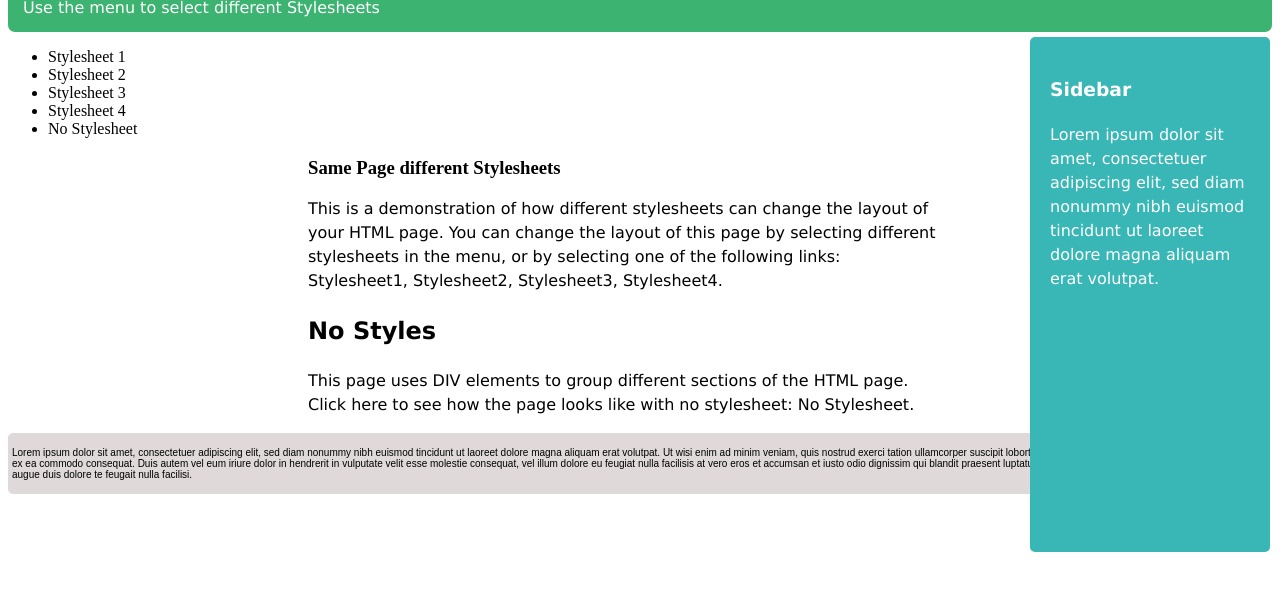
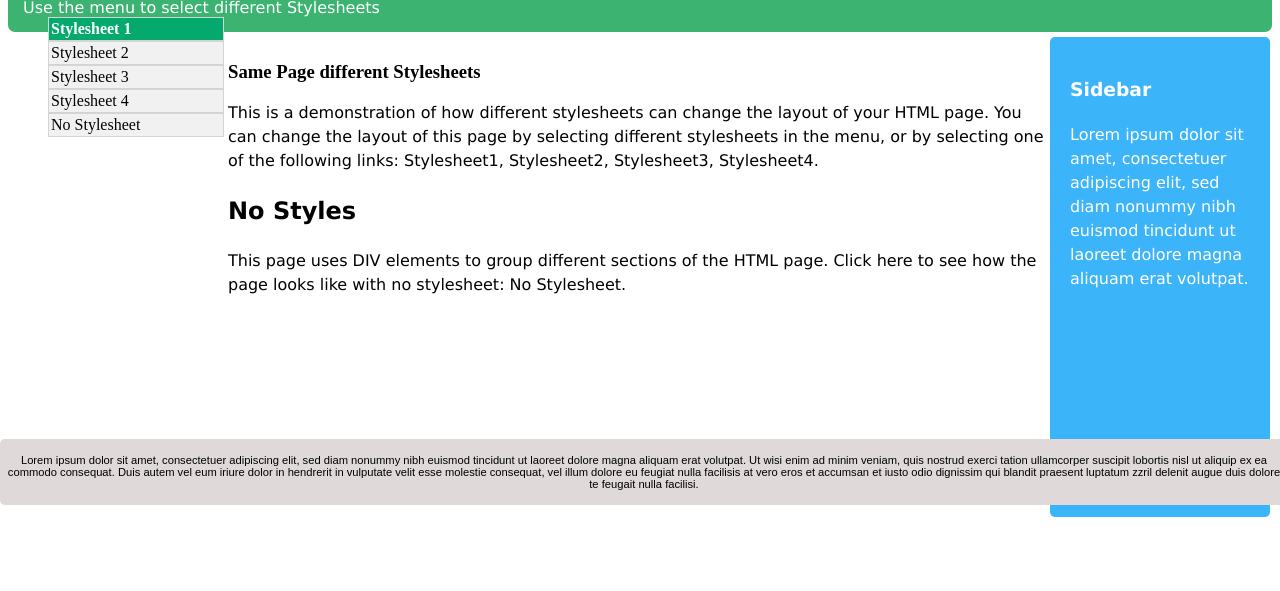
Before and after one commit to Sofusaka/Lab_web, a plain HTML site: page lab3_css/index.html in a window 1280 px wide. Shown: the part 63-654 px from the top of the page. Drawn offline with Linux system fonts and the light colour scheme.

Commit message:
CSS lab3 v2

```diff
--- a/lab3_css/hoja1.css
+++ b/lab3_css/hoja1.css
@@ -12,13 +12,11 @@ header p, header h1 {
 }
 
 .main-info{
-
-    max-width: 50%;
-    margin-left: 300px;
+    padding: 10px;
+    margin: 0px 210px;
 
 
 }
-
 
 aside p, .main-info p, aside h3, .main-info h2, .main-info h3{
     font-family: Verdana, Geneva, Tahoma, sans-serif;
@@ -26,10 +24,11 @@ aside p, .main-info p, aside h3, .main-info h2, .main-info h3{
 }
 
 aside{
-    background-color:rgb(57, 182, 182);
+
+    background-color:rgb(60, 180, 250);
     color: white;
-    width: 200px;
-    height:475px;
+    width: 180px;
+    height: 440px;
     float: right;
     position: absolute;
     bottom: 0;
@@ -40,11 +39,41 @@ aside{
 }
 
 footer{
+    position: fixed;
+    left: 0;
+    bottom: 29%;
+    text-align: center;
     font-family: Arial, Helvetica, sans-serif;
     padding: 4px;
     border: 3px rgb(156, 154, 154);
     background-color: rgb(223, 217, 217);
-    font-size: 10;
+    font-size: 70%;
     border-radius: 5px;
-    max-width: 1090px;
+    width: 100%;
 }
+.botones{
+    position: fixed;
+    bottom: 75%;
+
+    width: 20%;
+}
+.boton{
+
+    width: 170px;
+    float: left;
+    background-color: #f1f1f1;
+    border: 1px solid #d4d4d4;
+    list-style-type: none;
+    padding: 2px;
+    cursor: pointer;
+}
+.boton:hover{
+background-color: #ffffff;
+
+}
+
+.boton:first-child {
+    background-color:#04AA6D;
+    color: white;
+    font-weight:bold;
+ }
--- a/lab3_css/index.html
+++ b/lab3_css/index.html
@@ -1,4 +1,5 @@
 <html lang="en">
+
   <head>
     <meta charset="UTF-8" />
     <meta name="viewport" content="width=device-width, initial-scale=1.0" />
@@ -12,15 +13,7 @@
     </header>
     <main>
 
-        <div class="botones"></div>
-        <ul>
-          <li>Stylesheet 1</li>
-          <li>Stylesheet 2</li>
-          <li>Stylesheet 3</li>
-          <li>Stylesheet 4</li>
-          <li>No Stylesheet</li>
-        </ul>
-        </div>
+
         <section class="main-info">
         <section class="info-1">
           <h1>Same Page different Stylesheets</h1>
@@ -41,6 +34,15 @@
           </p>
         </section>
       </section>
+      <div class="botones">
+        <ul>
+          <li class="boton">Stylesheet 1</li>
+          <li class="boton">Stylesheet 2</li>
+          <li class="boton">Stylesheet 3</li>
+          <li class="boton">Stylesheet 4</li>
+          <li class="boton">No Stylesheet</li>
+        </ul>
+      </div>
       <aside>
         <h3>Sidebar</h3>
         <p>
```
